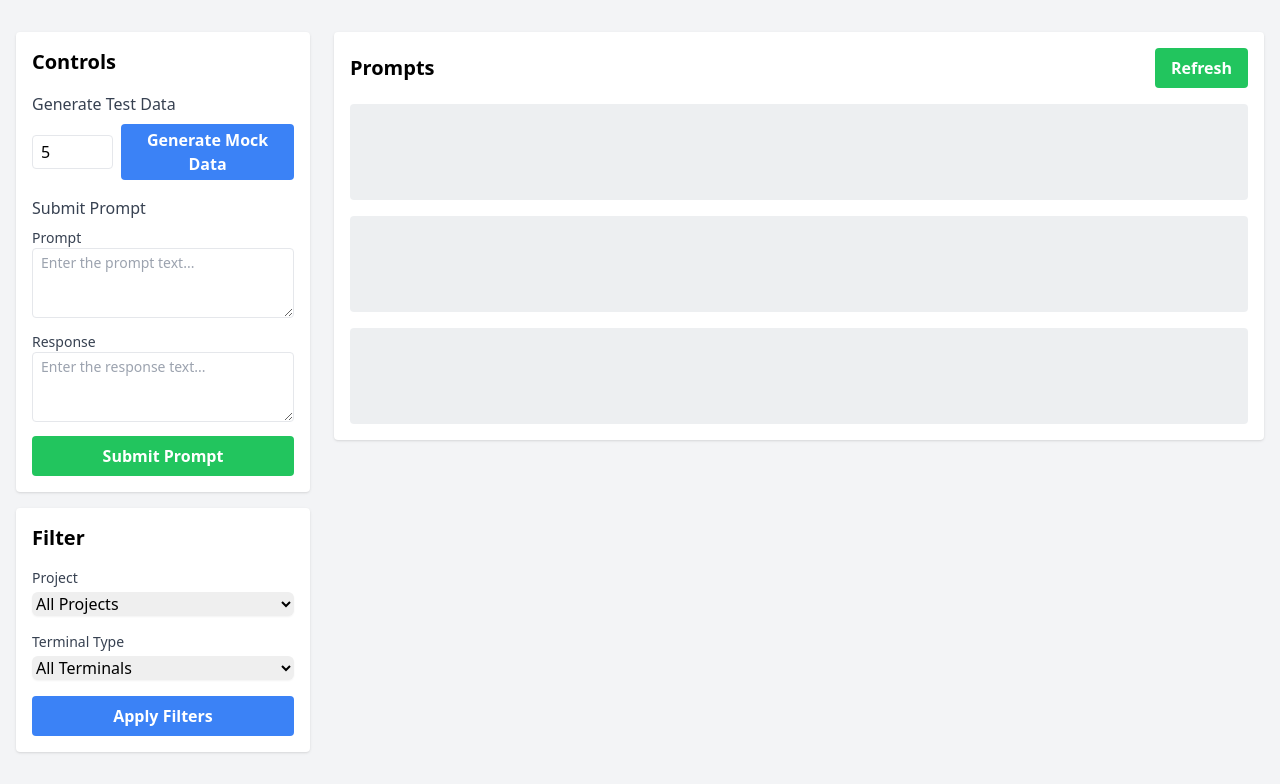
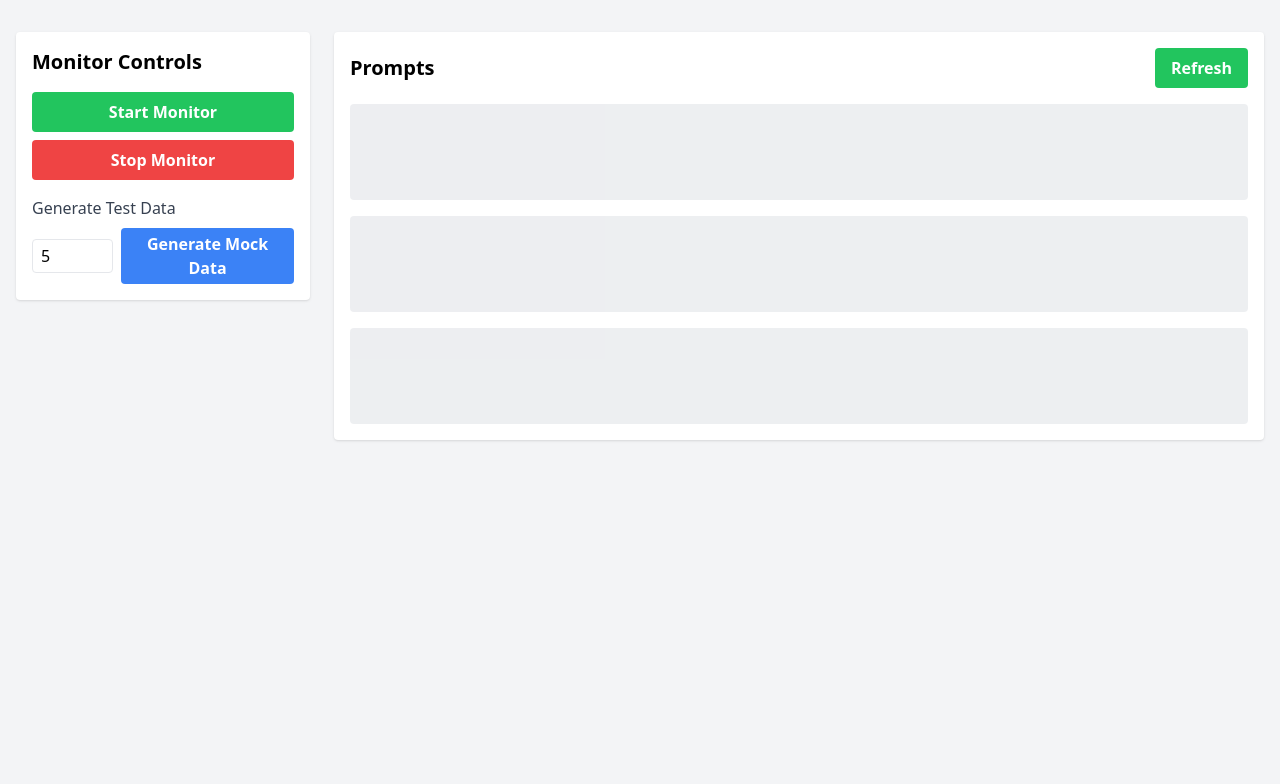
Before and after one commit to redvox27/promptwatcher, a FastAPI app: page / in a window 1280 px wide. Shown: the part 92-876 px from the top of the page. After the commit the page ends 533 px from the top, so only its background shows below. Run offline with FastAPI, Linux system fonts and the light colour scheme; data that the repository does not hold is empty; parts of the project's set-up code (start-up, migrations or seed data) failed here and were passed over; some libraries are stand-ins or nearby versions.

Commit message:
basic frontend skeleton

```diff
--- a/src/app/presentation/templates/index.html
+++ b/src/app/presentation/templates/index.html
@@ -2,13 +2,41 @@
 
 {% block content %}
 <div class="grid grid-cols-1 gap-6 md:grid-cols-4">
-    <!-- Sidebar with stats and filters -->
+    <!-- Sidebar with controls -->
     <div class="md:col-span-1">
         <div class="bg-white p-4 rounded shadow">
-            <h2 class="text-xl font-semibold mb-4">Controls</h2>
+            <h2 class="text-xl font-semibold mb-4">Monitor Controls</h2>
 
-            <!-- Mock Data Generation -->
+            <!-- Start/Stop Monitor -->
             <div class="space-y-2">
+                <div class="flex items-center space-x-2">
+                    <button
+                        id="start-monitor-btn"
+                        class="flex-grow bg-green-500 hover:bg-green-600 text-white font-bold py-2 px-4 rounded"
+                        hx-post="/api/monitors/start"
+                        hx-trigger="click"
+                        hx-swap="none"
+                        hx-indicator="#indicator"
+                    >
+                        Start Monitor
+                    </button>
+                </div>
+                <div class="flex items-center space-x-2 mt-2">
+                    <button
+                        id="stop-monitor-btn"
+                        class="flex-grow bg-red-500 hover:bg-red-600 text-white font-bold py-2 px-4 rounded"
+                        hx-delete="/api/monitors"
+                        hx-trigger="click"
+                        hx-swap="none"
+                        hx-indicator="#indicator"
+                    >
+                        Stop Monitor
+                    </button>
+                </div>
+            </div>
+
+            <!-- Mock Data Generation (for testing) -->
+            <div class="space-y-2 mt-4">
                 <h3 class="font-medium text-gray-700">Generate Test Data</h3>
                 <div class="flex items-center space-x-2">
                     <input
@@ -32,55 +60,6 @@
                     </button>
                 </div>
             </div>
-
-            <!-- Direct Submission Form -->
-            <div class="space-y-2 mt-4">
-                <h3 class="font-medium text-gray-700">Submit Prompt</h3>
-                <form hx-post="/api/monitors/submit" hx-swap="none" hx-indicator="#indicator">
-                    <div class="space-y-2">
-                        <div>
-                            <label class="block text-sm font-medium text-gray-700">Prompt</label>
-                            <textarea name="prompt_text" rows="3" class="w-full border rounded px-2 py-1 text-sm" placeholder="Enter the prompt text..."></textarea>
-                        </div>
-                        <div>
-                            <label class="block text-sm font-medium text-gray-700">Response</label>
-                            <textarea name="response_text" rows="3" class="w-full border rounded px-2 py-1 text-sm" placeholder="Enter the response text..."></textarea>
-                        </div>
-                        <button type="submit" class="w-full bg-green-500 hover:bg-green-600 text-white font-bold py-2 px-4 rounded">
-                            Submit Prompt
-                        </button>
-                    </div>
-                </form>
-            </div>
-        </div>
-
-        <div class="bg-white p-4 rounded shadow mt-4">
-            <h2 class="text-xl font-semibold mb-4">Filter</h2>
-            <form hx-get="/api/prompts/ui/list" hx-target="#prompts-list" class="space-y-4">
-                <div>
-                    <label class="block text-sm font-medium text-gray-700">Project</label>
-                    <select name="project_name" class="mt-1 block w-full rounded-md border-gray-300 shadow-sm focus:border-blue-500 focus:ring-blue-500">
-                        <option value="">All Projects</option>
-                        <!-- Projects will be populated here -->
-                    </select>
-                </div>
-
-                <div>
-                    <label class="block text-sm font-medium text-gray-700">Terminal Type</label>
-                    <select name="terminal_type" class="mt-1 block w-full rounded-md border-gray-300 shadow-sm focus:border-blue-500 focus:ring-blue-500">
-                        <option value="">All Terminals</option>
-                        <option value="macOS Terminal">macOS Terminal</option>
-                        <option value="Direct API Submission">Direct API</option>
-                        <option value="Mock">Mock</option>
-                    </select>
-                </div>
-
-                <div>
-                    <button type="submit" class="w-full bg-blue-500 hover:bg-blue-700 text-white font-bold py-2 px-4 rounded">
-                        Apply Filters
-                    </button>
-                </div>
-            </form>
         </div>
     </div>
 
@@ -111,7 +90,7 @@
             <div
                 id="prompts-list"
                 hx-get="/api/prompts/ui/list"
-                hx-trigger="load"
+                hx-trigger="load, every 5s"
                 class="space-y-4"
             >
                 <!-- Placeholder for loading state -->
```
Also changed, not shown: src/app/presentation/routes/monitors.py (+26 -4 lines), .claude/CLAUDE.md.
